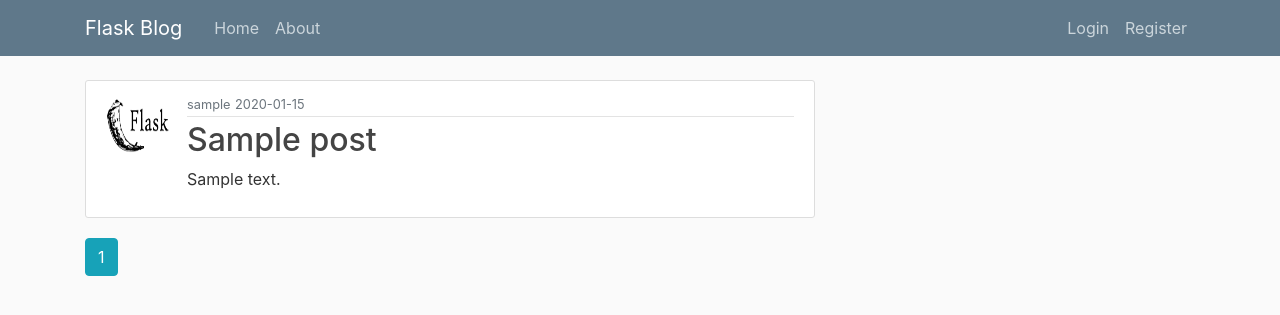
After one commit to ncoy-hlp/flask_tutorial, a Flask app: page /announcements in a window 1280 px wide. The commit adds this page. Shown: the top 315 px of the page. Run offline with Flask 2, Linux system fonts and the light colour scheme; tables that the repository leaves empty hold one stand-in row (values such as "Sample post"); some libraries are stand-ins or nearby versions.

Commit message:
adding announcements to routes, forms, and updating database model

```diff
--- a/app/flask_blog/main/routes.py
+++ b/app/flask_blog/main/routes.py
@@ -1,5 +1,8 @@
-from flask import render_template, Blueprint, request
+from flask import render_template, Blueprint, request, abort, flash, redirect, url_for
+from flask_blog import db
 from flask_blog.models import Post
+from flask_blog.main.forms import AnnouncementForm
+from flask_login import current_user, login_required
 
 main = Blueprint("main", __name__)
 
@@ -7,10 +10,31 @@ main = Blueprint("main", __name__)
 @main.route("/home")
 def home():
     page = request.args.get("page", 1, type=int)
-    posts = Post.query.order_by(Post.date_posted.desc()).paginate(page=page, per_page=5)
+    posts = Post.query.filter((Post.announcement == None) | (Post.announcement == False)).order_by(Post.date_posted.desc()).paginate(page=page, per_page=5)
     return render_template("home.html", posts=posts)
 
 
 @main.route("/about")
 def about():
     return render_template("about.html", title="About")
+
+@main.route("/announcements")
+def announcements():
+    page = request.args.get("page", 1, type=int)
+    announcements = Post.query.filter(Post.announcement == True).order_by(Post.date_posted.desc()).paginate(page=page, per_page=5)
+    return render_template('announcements.html', title="Announcements", announcements=announcements)
+
+
+@main.route("/announcements/new", methods=["GET", "POST"])
+@login_required
+def new_announcement():
+    if current_user.email != 'nickcoy615@gmail.com':
+        abort(403)
+    form = AnnouncementForm()
+    if form.validate_on_submit():
+        post = Post(title=form.title.data, content=form.content.data, author=current_user, announcement=True)
+        flash("Your Announcement has been created!", "success")
+        db.session.add(post)
+        db.session.commit()
+        return redirect(url_for('main.announcements'))
+    return render_template("create_announcement.html", title="New Announcement", form=form, legend='New Announcement')
--- a/app/flask_blog/models.py
+++ b/app/flask_blog/models.py
@@ -37,6 +37,7 @@ class Post(db.Model):
     title = db.Column(db.String(100), nullable=False)
     date_posted = db.Column(db.DateTime, nullable=False, default=datetime.utcnow)
     content = db.Column(db.Text, nullable=False)
+    announcement = db.Column(db.Boolean, nullable=True, default=False)
     user_id = db.Column(db.Integer, db.ForeignKey('user.id'), nullable=False)
 
     def __repr__(self):
--- a/app/flask_blog/posts/routes.py
+++ b/app/flask_blog/posts/routes.py
@@ -11,7 +11,7 @@ posts = Blueprint("posts", __name__)
 def new_post():
     form = PostForm()
     if form.validate_on_submit():
-        post = Post(title=form.title.data, content=form.content.data, author=current_user)
+        post = Post(title=form.title.data, content=form.content.data, author=current_user, announcement=False)
         flash("Your Post has been created!", "success")
         db.session.add(post)
         db.session.commit()
--- /dev/null
+++ b/app/flask_blog/templates/announcements.html
@@ -0,0 +1,30 @@
+{% extends "layout.html" %}
+{% block content %}
+    {% for announcement in announcements.items %}
+        <article class="media content-section">
+          <img class="rounded-circle article-img" src="{{ url_for('static', filename='announcement_image/flask.png') }}">
+          <div class="media-body">
+            <div class="article-metadata">
+                <small class="text-muted">{{ announcement.author.username }}</small>
+              <small class="text-muted">{{ announcement.date_posted.strftime("%Y-%m-%d") }}</small>
+            </div>
+            {% if current_user.email == 'nickcoy615@gmail.com' %}
+              <h2><a class="article-title" href="{{ url_for('posts.post', post_id = announcement.id) }}">{{ announcement.title }}</a></h2>
+            {% else %}
+              <h2><a class="article-title">{{ announcement.title }}</a></h2>
+            {% endif %}
+            <p class="article-content">{{ announcement.content }}</p>
+          </div>
+        </article>
+    {% endfor %}
+    {% for page_num in announcements.iter_pages(left_edge=1, right_edge=1, left_current=1, right_current=2) %}
+      {% if page_num %}
+        {% if announcements.page == page_num %}
+          <a class="btn btn-info mb-4" href="{{ url_for('main.announcements', page=page_num)}}">{{ page_num }}</a>
+        {% else %}
+          <a class="btn btn-outline-info mb-4" href="{{ url_for('main.announcements', page=page_num)}}">{{ page_num }}</a>
+        {% endif %}
+      {% else %}
+      {% endif %}
+    {% endfor %}
+{% endblock content %}
--- a/app/flask_blog/templates/layout.html
+++ b/app/flask_blog/templates/layout.html
@@ -32,7 +32,11 @@
             <!-- Navbar Right Side -->
             <div class="navbar-nav">
               {% if current_user.is_authenticated %}
+                {% if request.path == url_for('main.announcements') and current_user.email == 'nickcoy615@gmail.com' %}
+                  <a class="nav-item nav-link" href="{{ url_for('main.new_announcement') }}">New Announcement</a>
+                {% else %}
                   <a class="nav-item nav-link" href="{{ url_for('posts.new_post') }}">New Post</a>
+                {% endif %}
                 <a class="nav-item nav-link" href="{{ url_for('users.account') }}">Account</a>
                 <a class="nav-item nav-link" href="{{ url_for('users.logout') }}">Logout</a>
               {% else %}
@@ -58,19 +62,22 @@
             {% endwith %}
             {% block content %}{% endblock %}
         </div>
+        {% if request.path != url_for('main.announcements') %}
           <div class="col-md-4">
             <div class="content-section">
-            <h3>Our Sidebar</h3>
-            <p class='text-muted'>You can put any information here you'd like.
+              <h3>Sidebar</h3>
+              <p class='text-muted'>Information
                 <ul class="list-group">
                   <li class="list-group-item list-group-item-light">Latest Posts</li>
-                <li class="list-group-item list-group-item-light">Announcements</li>
+                  <li class="list-group-item list-group-item-light"><a href="{{ url_for('main.announcements')}}">Announcements</a></li>
                   <li class="list-group-item list-group-item-light">Calendars</li>
                   <li class="list-group-item list-group-item-light">etc</li>
                 </ul>
               </p>
             </div>
           </div>
+        {% else %}
+        {% endif %}
       </div>
     </main>
 
--- a/app/flask_blog/users/routes.py
+++ b/app/flask_blog/users/routes.py
@@ -66,7 +66,7 @@ def account():
 def user_posts(username):
     page = request.args.get("page", 1, type=int)
     user = User.query.filter_by(username=username).first_or_404()
-    posts = Post.query.filter_by(author=user)\
+    posts = Post.query.filter((Post.author == user)&((Post.announcement == None) | (Post.announcement == False)))\
         .order_by(Post.date_posted.desc())\
         .paginate(page=page, per_page=3)
     return render_template("user_posts.html", posts=posts, user=user)
```
Also changed, not shown: app/flask_blog/main/forms.py (+8 -0 lines), app/flask_blog/templates/create_announcement.html (added, +42 -0 lines), app/migrations/versions/7b446c74cade_.py (added, +32 -0 lines), app/flask_blog/static/announcement_image/flask.png (added). Lines whose indentation alone changed are shown as unchanged.
